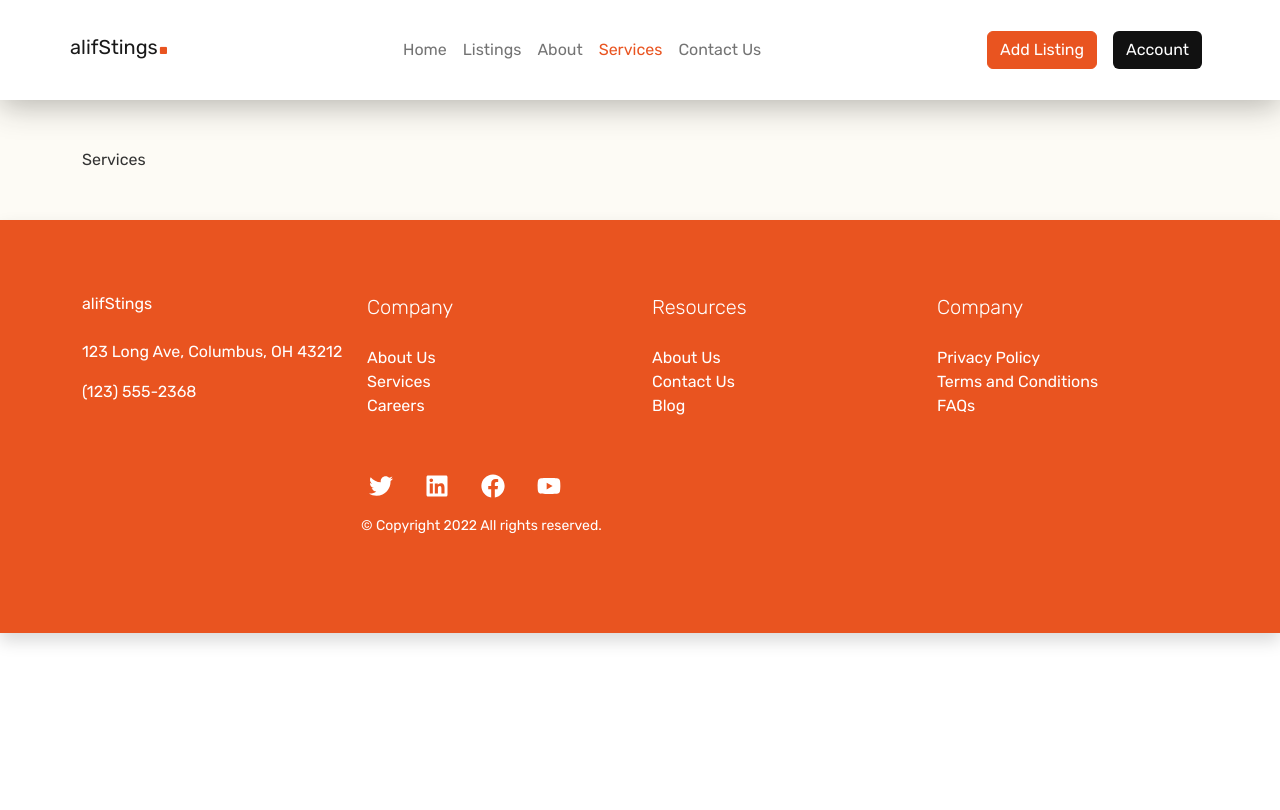
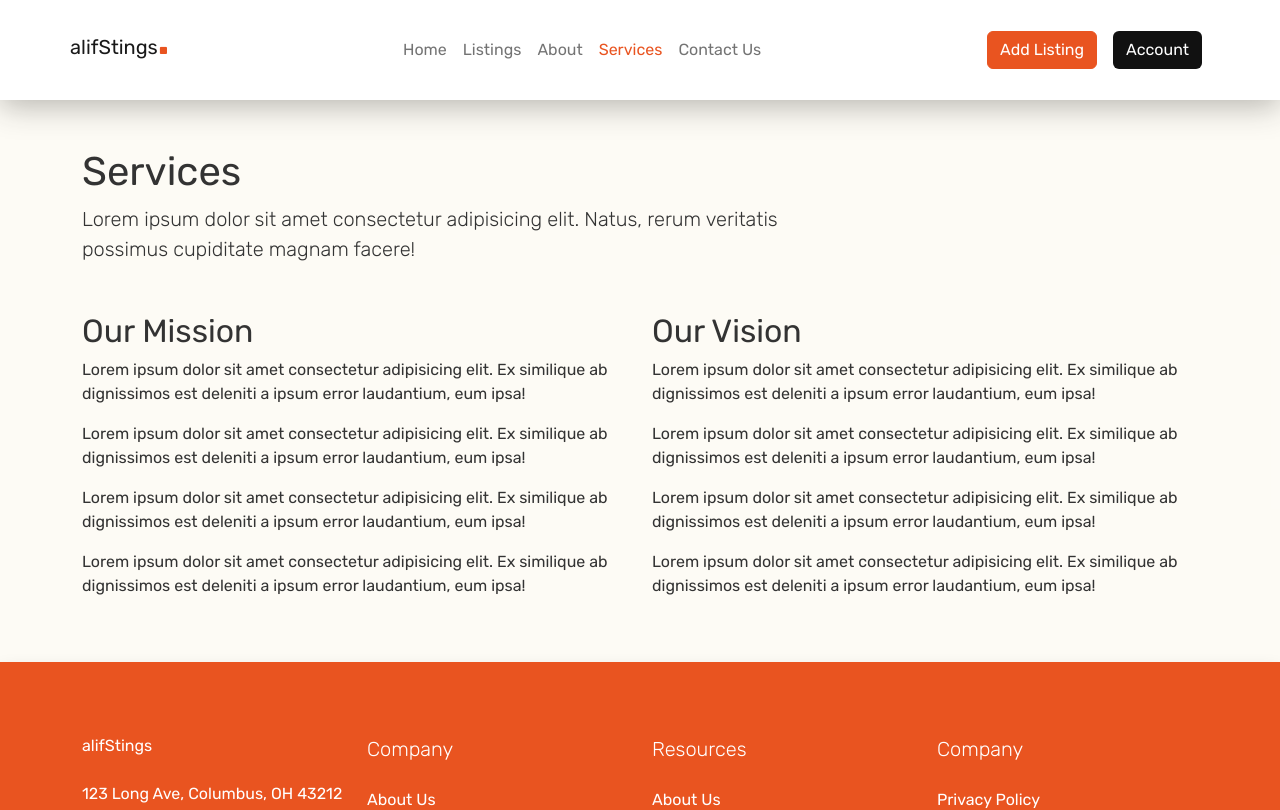
Before and after one commit to abdinaa17/alifStings, a React (Vite) app: page /services in a window 1280 px wide. Shown: the top 810 px of the page. Built offline with nearby package versions, Linux system fonts and the light colour scheme; no server answers; the database is empty.

Commit message:
Implemented protected routes and styled Serv pg.

```diff
--- a/src/App.jsx
+++ b/src/App.jsx
@@ -2,7 +2,7 @@
 import { BrowserRouter as Router, Routes, Route } from "react-router-dom";
 // Local Imports
 import "./App.css";
-import { Footer, Header } from "./components";
+import { Footer, Header, PrivateRoute } from "./components";
 import {
   HomePage,
   AboutPage,
@@ -26,7 +26,9 @@ function App() {
         <Header />
         <Routes>
           <Route path="/" element={<HomePage />} />
-          <Route path="dashboard" element={<DashboardPage />} />
+          <Route path="/dashboard" element={<PrivateRoute />}>
+            <Route path="/dashboard" element={<DashboardPage />} />
+          </Route>
           <Route path="about" element={<AboutPage />} />
           <Route path="listings" element={<ListingsPage />} />
           <Route path="listings/:id" element={<SingleListingPage />} />
--- a/src/components/NewListing/NewListing.jsx
+++ b/src/components/NewListing/NewListing.jsx
@@ -2,13 +2,14 @@
 import { Form, Button, FloatingLabel, Row, Col, Alert } from "react-bootstrap";
 import { useNavigate } from "react-router-dom";
 import { useState } from "react";
-
+import { useAuthState } from "react-firebase-hooks/auth";
 // Local imports
 import { LoadingSpinner } from "../index";
 import { useListings } from "../../context/ListingsContext";
+import { auth } from "../../config/firebase";
 const NewListing = () => {
   const { listings } = useListings();
-  const user = false;
+  const [user] = useAuthState(auth);
   listings && console.log(listings);
   const [loading, setLoading] = useState(false);
   const [formError, setFormError] = useState(false);
@@ -134,6 +135,15 @@ const NewListing = () => {
             </FloatingLabel>
           </Form.Group>
           <Form.Group className="mb-3">
+            <Form.Select>
+              <option>Choose a category</option>
+              <option value="restaurant">Restaurant</option>
+              <option value="mosque">Mosque</option>
+              <option value="daycare">Daycare</option>
+              <option value="other">Other</option>
+            </Form.Select>
+          </Form.Group>
+          <Form.Group className="mb-3">
             <Form.Label>Address</Form.Label>
             <Form.Control
               type="text"
@@ -183,7 +193,7 @@ const NewListing = () => {
               placeholder="Enter Owner's name..."
             />
           </Form.Group>
-          {/* <Form.Group className="mb-3">
+          <Form.Group className="mb-3">
             <Form.Select>
               <option>Choose a category</option>
               <option value="restaurant">Restaurant</option>
@@ -191,7 +201,7 @@ const NewListing = () => {
               <option value="daycare">Daycare</option>
               <option value="other">Other</option>
             </Form.Select>
-          </Form.Group> */}
+          </Form.Group>
           <Form.Group className="mb-3">
             <Form.Check
               type="checkbox"
--- /dev/null
+++ b/src/components/Route/PrivateRoute.jsx
@@ -0,0 +1,12 @@
+// Global Imports
+import { Navigate, Outlet } from "react-router-dom";
+import { useAuthState } from "react-firebase-hooks/auth";
+
+// Local Imports
+import { auth } from "../../config/firebase";
+const PrivateRoute = () => {
+  const [user] = useAuthState(auth);
+  return user ? <Outlet /> : <Navigate to="/login" />;
+};
+
+export default PrivateRoute;
--- a/src/components/index.js
+++ b/src/components/index.js
@@ -11,6 +11,7 @@ import Faqs from "./FAQs/Faqs";
 import NewListing from "./NewListing/NewListing";
 import Pricing from "./Pricing/Pricing";
 import LoadingSpinner from "./LoadingSpinner";
+import PrivateRoute from "./Route/PrivateRoute";
 
 export {
   Header,
@@ -26,4 +27,5 @@ export {
   Faqs,
   Pricing,
   LoadingSpinner,
+  PrivateRoute,
 };
--- a/src/pages/DashboardPage.jsx
+++ b/src/pages/DashboardPage.jsx
@@ -1,21 +1,24 @@
 // Global Imports
 import { useState } from "react";
-import { Row, Col } from "react-bootstrap";
+import { Row, Col, Button } from "react-bootstrap";
 import { useNavigate } from "react-router-dom";
 import { useAuthState } from "react-firebase-hooks/auth";
+
 // Local Imports
 import { auth } from "../config/firebase";
 import LoadingSpinner from "../components/LoadingSpinner";
 const DashboardPage = () => {
   const [user, loading] = useAuthState(auth);
+  console.log(loading);
   const [error, setError] = useState("");
   const navigate = useNavigate();
+
   // Log out user function
-  const handleLogout = async () => {
+  const logOutUser = async () => {
     setError("");
     try {
       await auth.signOut();
-      navigate("/");
+      navigate("/login");
     } catch (err) {
       // Firebase error code returns every error with "auth/error message" We only want the error message so we'll split it and get the error message.
 
@@ -29,15 +32,33 @@ const DashboardPage = () => {
   return (
     <section className="page p-5">
       <div className="container">
-        {user && (
-          <h2>
-            Welcome,{" "}
-            <span className="text-capitalize">{user.email.split("@")[0]}</span>
-          </h2>
-        )}
+        <div className="intro">
+          <h1>This is your page,</h1>
+          {user && (
+            <p className="lead">
+              Welcome,{" "}
+              <span className="text-capitalize">
+                {user.email.split("@")[0]}
+              </span>
+            </p>
+          )}
+        </div>
         <Row>
-          <Col md={4}>Profile info</Col>
-          <Col md={8}>Dashboard info</Col>
+          <Col md={4}>
+            <h2>Profile Info</h2>
+            <p>
+              Lorem ipsum dolor sit, amet consectetur adipisicing elit.
+              Consequatur alias aliquid, explicabo veritatis aperiam labore.
+            </p>
+            <Button onClick={logOutUser}>Sign out</Button>
+          </Col>
+          <Col md={8}>
+            <h2>Dashboard Info</h2>
+            <p>
+              Lorem ipsum dolor sit, amet consectetur adipisicing elit.
+              Consequatur alias aliquid, explicabo veritatis aperiam labore.
+            </p>
+          </Col>
         </Row>
       </div>
     </section>
--- a/src/pages/LoginPage.jsx
+++ b/src/pages/LoginPage.jsx
@@ -1,5 +1,5 @@
 import { useState } from "react";
-import { Col, Row, Form, Button, Card } from "react-bootstrap";
+import { Col, Row, Form, Button, Card, Alert } from "react-bootstrap";
 import { Link, useNavigate } from "react-router-dom";
 import { signInWithEmailAndPassword } from "firebase/auth";
 
@@ -27,7 +27,7 @@ const Login = () => {
       setLoading(true);
       setError("");
       await signInWithEmailAndPassword(auth, email, password);
-      navigate("/");
+      navigate("/dashboard");
     } catch (err) {
       // Firebase error code returns every error with "auth/error message" We only want the error message so we'll split it and get the error message.
 
@@ -48,7 +48,11 @@ const Login = () => {
               log in to your account
             </h2>
             <div style={{ maxWidth: "400px" }} className="mx-auto">
-              {error && <Alert variant="primary">{error}</Alert>}
+              {error && (
+                <Alert className="text-capitalize" variant="primary">
+                  {error}
+                </Alert>
+              )}
               <Card className="my-4">
                 <Form onSubmit={handleLogin} className="w-75 my-4 mx-auto">
                   <Form.Group className="mb-3">
--- a/src/pages/ServicesPage.jsx
+++ b/src/pages/ServicesPage.jsx
@@ -1,7 +1,72 @@
+// Global Imports
+import { Col, Row } from "react-bootstrap";
+
+// Local Imports
+
 const ServicesPage = () => {
   return (
-    <section className="page py-5">
-      <div className="container">Services</div>
+    <section className="page p-5">
+      <div className="container">
+        <div className="intro">
+          <h1>Services</h1>
+          <p className="lead">
+            Lorem ipsum dolor sit amet consectetur adipisicing elit. Natus,
+            rerum veritatis possimus cupiditate magnam facere!
+          </p>
+        </div>
+        <Row className="mt-5">
+          <Col md={6}>
+            <div className="mission">
+              <h2>Our Mission</h2>
+              <p>
+                Lorem ipsum dolor sit amet consectetur adipisicing elit. Ex
+                similique ab dignissimos est deleniti a ipsum error laudantium,
+                eum ipsa!
+              </p>
+              <p>
+                Lorem ipsum dolor sit amet consectetur adipisicing elit. Ex
+                similique ab dignissimos est deleniti a ipsum error laudantium,
+                eum ipsa!
+              </p>
+              <p>
+                Lorem ipsum dolor sit amet consectetur adipisicing elit. Ex
+                similique ab dignissimos est deleniti a ipsum error laudantium,
+                eum ipsa!
+              </p>
+              <p>
+                Lorem ipsum dolor sit amet consectetur adipisicing elit. Ex
+                similique ab dignissimos est deleniti a ipsum error laudantium,
+                eum ipsa!
+              </p>
+            </div>
+          </Col>
+          <Col md={6}>
+            <div className="vision">
+              <h2>Our Vision</h2>
+              <p>
+                Lorem ipsum dolor sit amet consectetur adipisicing elit. Ex
+                similique ab dignissimos est deleniti a ipsum error laudantium,
+                eum ipsa!
+              </p>
+              <p>
+                Lorem ipsum dolor sit amet consectetur adipisicing elit. Ex
+                similique ab dignissimos est deleniti a ipsum error laudantium,
+                eum ipsa!
+              </p>
+              <p>
+                Lorem ipsum dolor sit amet consectetur adipisicing elit. Ex
+                similique ab dignissimos est deleniti a ipsum error laudantium,
+                eum ipsa!
+              </p>
+              <p>
+                Lorem ipsum dolor sit amet consectetur adipisicing elit. Ex
+                similique ab dignissimos est deleniti a ipsum error laudantium,
+                eum ipsa!
+              </p>
+            </div>
+          </Col>
+        </Row>
+      </div>
     </section>
   );
 };
```
